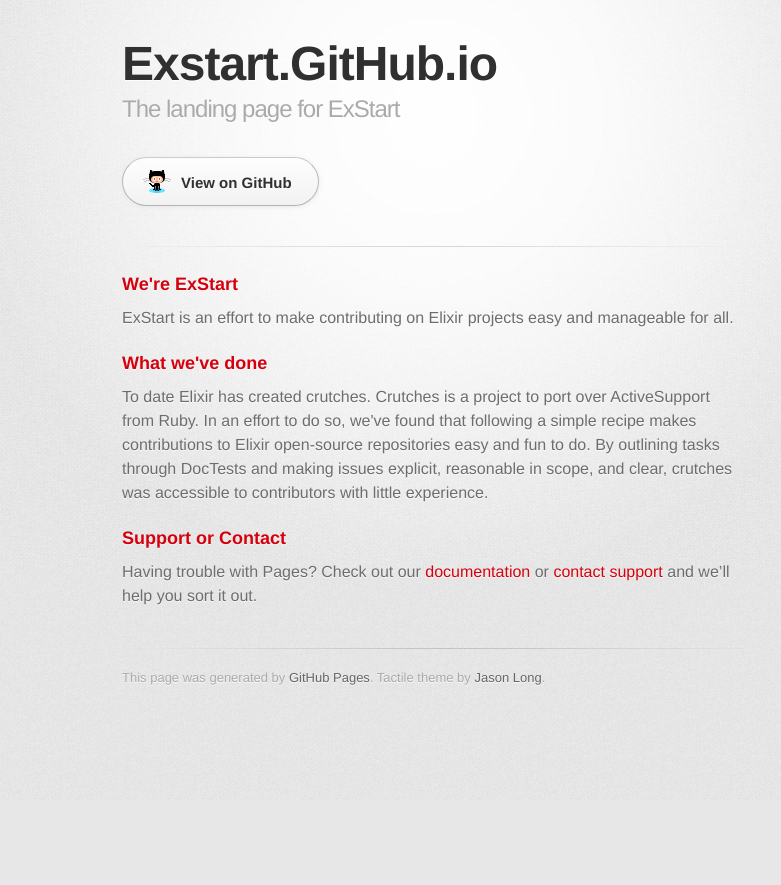
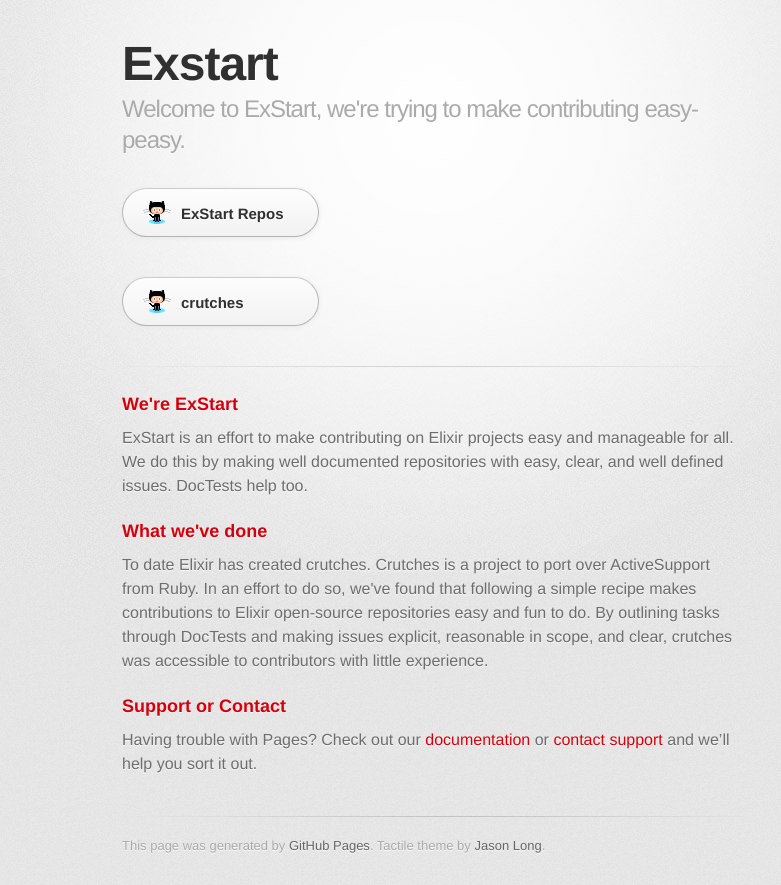
Before and after one commit to ExStart/ExStart.github.io, a plain HTML site: page index.html in a window 1280 px wide. Shown: the whole page, without its empty margins (208-989 px from the left). Before the commit the page ends 800 px from the top, so only its background shows below. Drawn offline with Linux system fonts and the light colour scheme; a web font is replaced by a local one.

Commit message:
Updating titles, adding better links, iterating on explaination of ExStart.

```diff
--- a/index.html
+++ b/index.html
@@ -10,7 +10,7 @@
     <!--[if lt IE 9]>
     <script src="//html5shiv.googlecode.com/svn/trunk/html5.js"></script>
     <![endif]-->
-    <title>Exstart.GitHub.io by ExStart</title>
+    <title>Exstart</title>
   </head>
 
   <body>
@@ -18,12 +18,16 @@
       <div class="inner">
 
         <header>
-          <h1>Exstart.GitHub.io</h1>
-          <h2>The landing page for ExStart</h2>
+          <h1>Exstart</h1>
+          <h2>Welcome to ExStart, we're trying to make contributing easy-peasy.</h2>
         </header>
 
         <section id="downloads" class="clearfix">
-          <a href="https://github.com/ExStart" id="view-on-github" class="button"><span>View on GitHub</span></a>
+          <a href="https://github.com/ExStart" id="view-on-github" class="button"><span>ExStart Repos</span></a>
+        </section>
+
+        <section id="downloads" class="clearfix">
+          <a href="https://github.com/mykewould/crutches" id="view-on-github" class="button"><span>crutches</span></a>
         </section>
 
         <hr>
@@ -32,7 +36,7 @@
           <h3>
 <a id="welcome-to-github-pages" class="anchor" href="#welcome-to-github-pages" aria-hidden="true"><span class="octicon octicon-link"></span></a>We're ExStart</h3>
 
-<p>ExStart is an effort to make contributing on Elixir projects easy and manageable for all.</p>
+<p>ExStart is an effort to make contributing on Elixir projects easy and manageable for all. We do this by making well documented repositories with easy, clear, and well defined issues. DocTests help too.</p>
 
 <h3>
 <a id="designer-templates" class="anchor" href="#designer-templates" aria-hidden="true"><span class="octicon octicon-link"></span></a>What we've done</h3>
```
